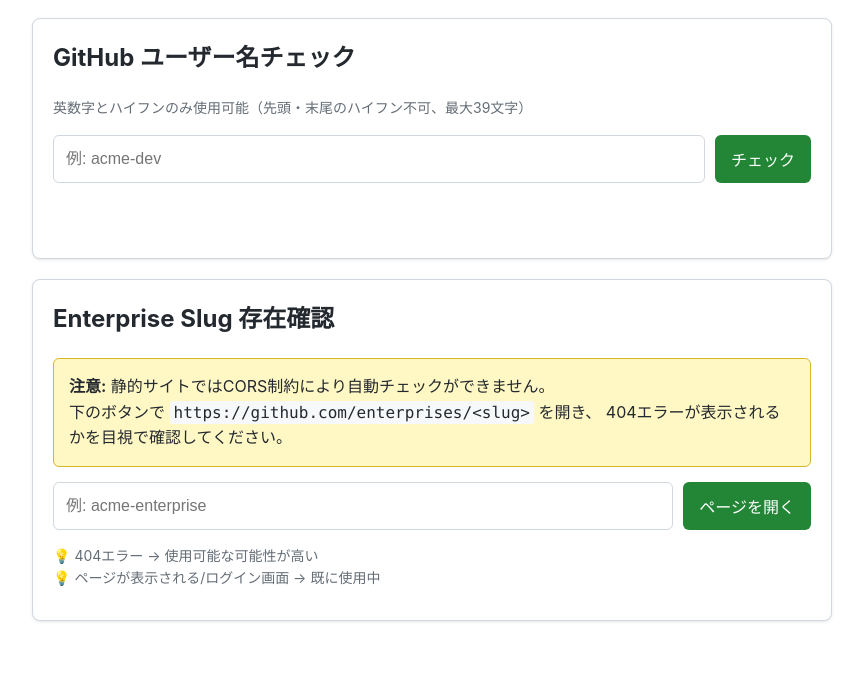
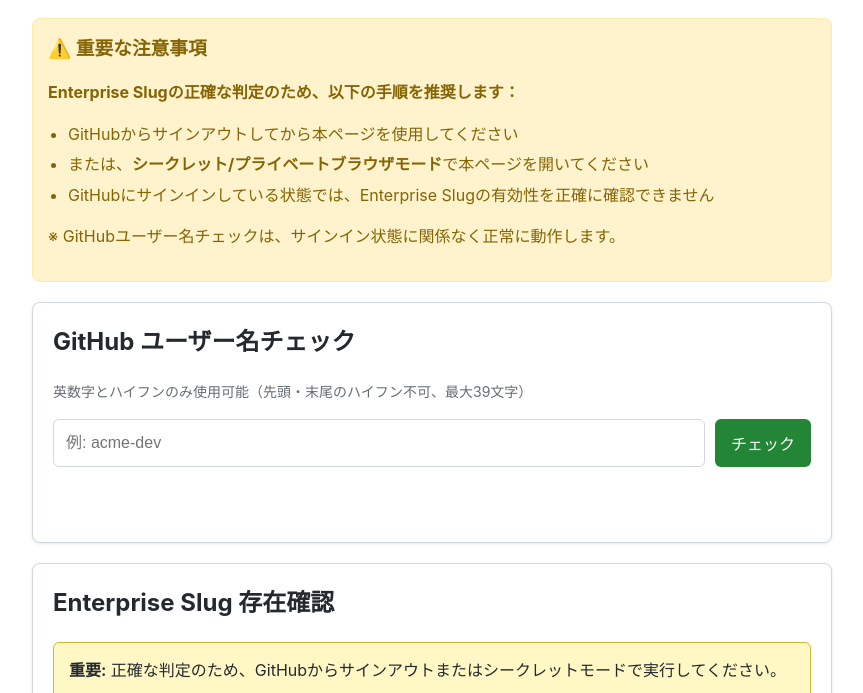
Before and after one commit to yutaka-art/slug-checker, a plain HTML site: page index.html in a window 1280 px wide. Shown: the part 107-800 px from the top of the page, without its empty margins (208-1071 px from the left). Drawn offline with Linux system fonts and the light colour scheme.

Commit message:
Add important warning about GitHub sign-in state for Enterprise Slug validation

```diff
--- a/index.html
+++ b/index.html
@@ -118,10 +118,45 @@
             border-radius: 3px;
             font-family: 'SFMono-Regular', Consolas, monospace;
         }
+
+        .warning {
+            background-color: #fff3cd;
+            border: 1px solid #ffeaa7;
+            color: #856404;
+            padding: 15px;
+            border-radius: 8px;
+            margin: 20px 0;
+        }
+
+        .warning h3 {
+            margin-top: 0;
+            margin-bottom: 10px;
+            color: #856404;
+        }
+
+        .warning ul {
+            margin-bottom: 0;
+            padding-left: 20px;
+        }
+
+        .warning li {
+            margin-bottom: 5px;
+        }
     </style>
 </head>
 <body>
     <h1>GitHub 利用可否チェック</h1>
+
+    <div class="warning">
+        <h3>⚠️ 重要な注意事項</h3>
+        <p><strong>Enterprise Slugの正確な判定のため、以下の手順を推奨します：</strong></p>
+        <ul>
+            <li>GitHubからサインアウトしてから本ページを使用してください</li>
+            <li>または、<strong>シークレット/プライベートブラウザモード</strong>で本ページを開いてください</li>
+            <li>GitHubにサインインしている状態では、Enterprise Slugの有効性を正確に確認できません</li>
+        </ul>
+        <p>※ GitHubユーザー名チェックは、サインイン状態に関係なく正常に動作します。</p>
+    </div>
 
     <div class="container">
         <h2>GitHub ユーザー名チェック</h2>
@@ -141,19 +176,16 @@
         <h2>Enterprise Slug 存在確認</h2>
 
         <div class="note">
-            <strong>注意:</strong> 静的サイトではCORS制約により自動チェックができません。<br>
-            下のボタンで <code>https://github.com/enterprises/&lt;slug&gt;</code> を開き、
-            404エラーが表示されるかを目視で確認してください。
+            <strong>重要:</strong> 正確な判定のため、GitHubからサインアウトまたはシークレットモードで実行してください。<br><br>
+            <strong>判定方法:</strong> 下のボタンで <code>https://github.com/enterprises/&lt;slug&gt;</code> を開き、結果を確認してください。<br>
+            • <strong>404エラー表示</strong> → そのslugは使用可能です<br>
+            • <strong>ページ表示/ログイン画面</strong> → そのslugは既に使用中です<br>
+            • <strong>アクセス拒否</strong> → 判定が困難です（再試行推奨）
         </div>
 
         <div class="input-group">
             <input type="text" id="slugInput" placeholder="例: acme-enterprise">
             <button type="button" id="openSlugBtn">ページを開く</button>
-        </div>
-
-        <div class="info">
-            💡 404エラー → 使用可能な可能性が高い<br>
-            💡 ページが表示される/ログイン画面 → 既に使用中
         </div>
     </div>
 
```
